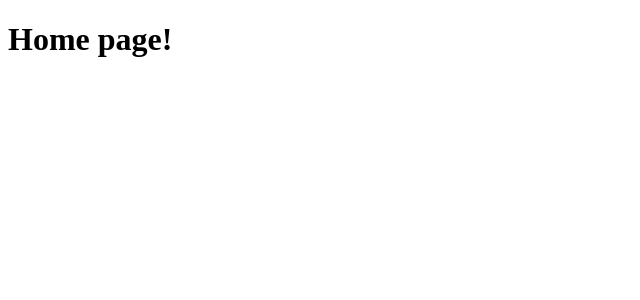
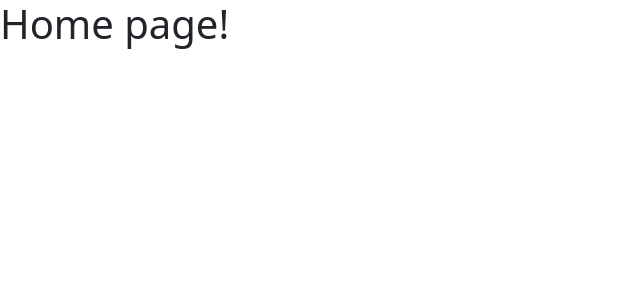
Before and after one commit to Patu11/actuator-ui, an Angular app: page / in a window 1280 px wide. Shown: the top 300 px of the page, without its empty margins (0-640 px from the left). Built offline with nearby package versions, Linux system fonts and the light colour scheme.

Commit message:
Add bootstrap

```diff
--- a/package.json
+++ b/package.json
@@ -18,6 +18,8 @@
     "@angular/platform-browser": "~13.3.0",
     "@angular/platform-browser-dynamic": "~13.3.0",
     "@angular/router": "~13.3.0",
+    "bootstrap": "^5.2.1",
+    "ngx-bootstrap": "^9.0.0",
     "rxjs": "~7.5.0",
     "tslib": "^2.3.0",
     "zone.js": "~0.11.4"
--- a/src/styles.css
+++ b/src/styles.css
@@ -1 +1,2 @@
 /* You can add global styles to this file, and also import other style files */
+@import '~bootstrap/dist/css/bootstrap.min.css';
```
Also changed, not shown: 1 other file (tests, documents, lock files or other folders).
